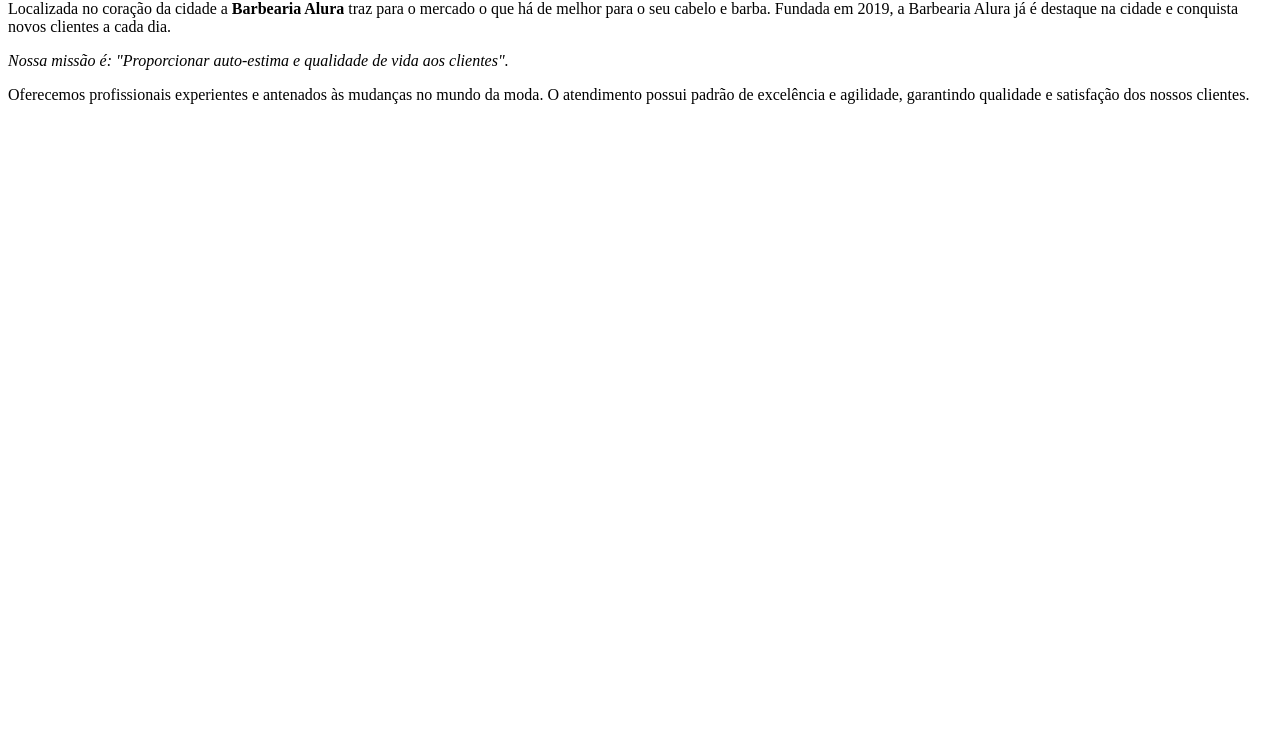
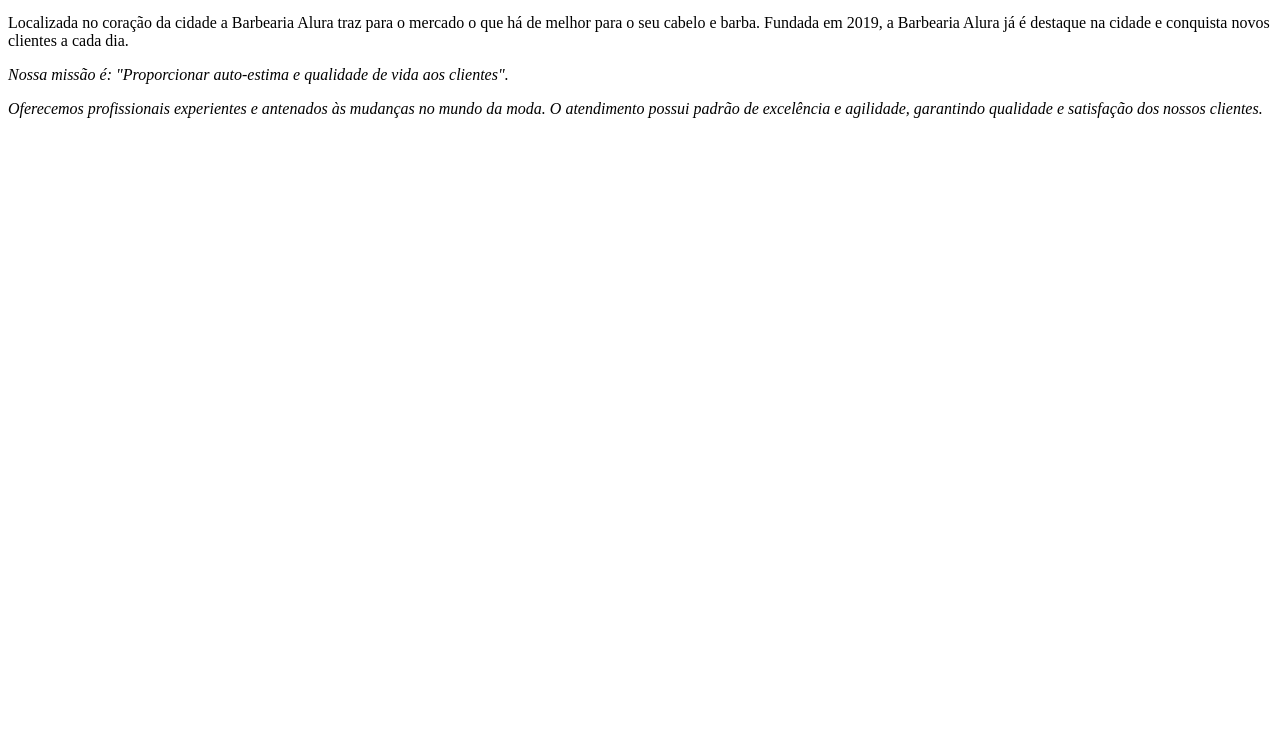
Before and after one commit to kauancastroduarte/primeiro-repositorio, a plain HTML site: page index.html in a window 1280 px wide. Shown: the part 66-800 px from the top of the page. Drawn offline with Linux system fonts and the light colour scheme.

Commit message:
aula 26/07

```diff
--- a/index.html
+++ b/index.html
@@ -1,7 +1,12 @@
-<h1>Sobre a Barbearia Alura</h1>
+<!DOCTYPE html>
+<html lang="pt-br">
+<html>
+<meta charset="UTF-8">
+<h1> Sobre a Barbearia Alura</h1>
 
-<p>Localizada no coração da cidade a <strong>Barbearia Alura</strong> traz para o mercado o que há de melhor para o seu cabelo e barba. Fundada em 2019, a Barbearia Alura já é destaque na cidade e conquista novos clientes a cada dia.</p>
+<p>Localizada no coração da cidade a Barbearia Alura traz para o mercado o que há de melhor para o seu cabelo e barba. Fundada em 2019, a Barbearia Alura já é destaque na cidade e conquista novos clientes a cada dia.<p>
 
-<p><p><em>Nossa missão é: "Proporcionar auto-estima e qualidade de vida aos clientes".</em></p></p>
+<p><em>Nossa missão é: "Proporcionar auto-estima e qualidade de vida aos clientes".</p>
 
 <p>Oferecemos profissionais experientes e antenados às mudanças no mundo da moda. O atendimento possui padrão de excelência e agilidade, garantindo qualidade e satisfação dos nossos clientes.</p>
+</html>
```
